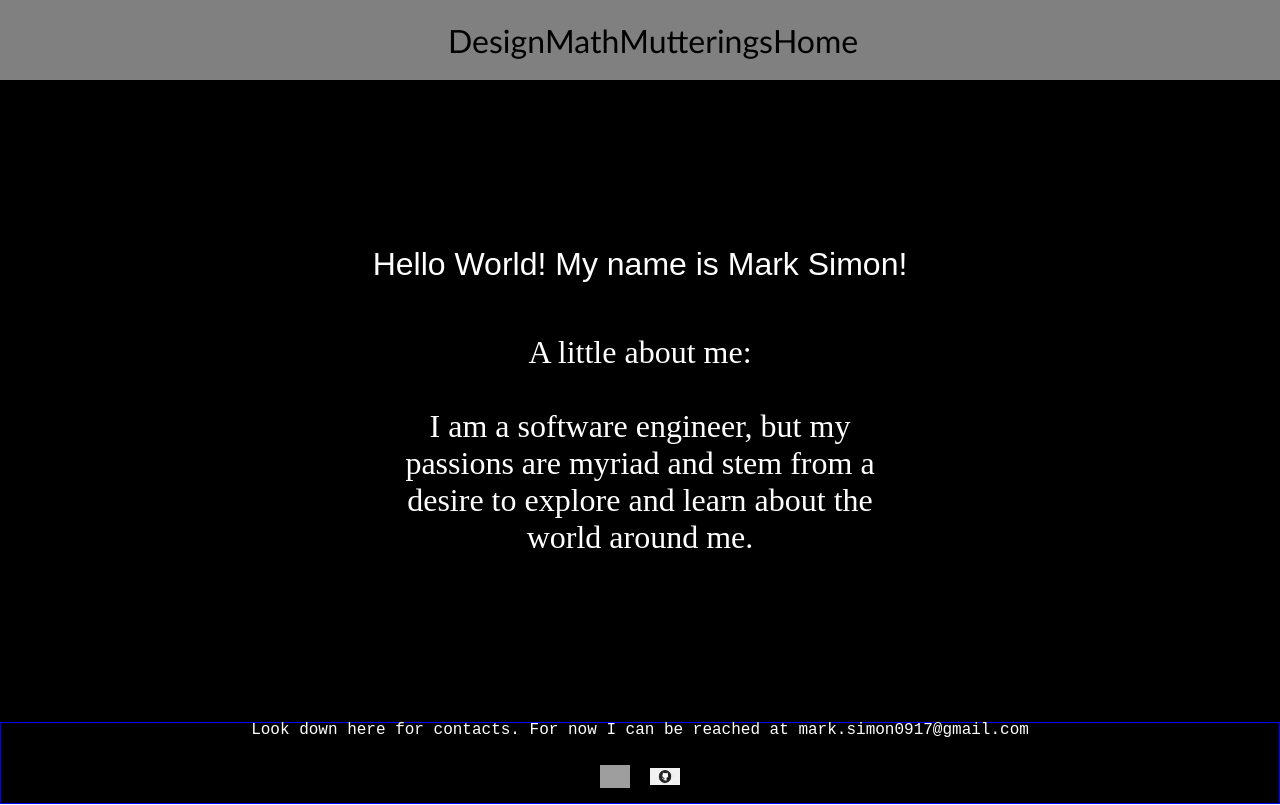
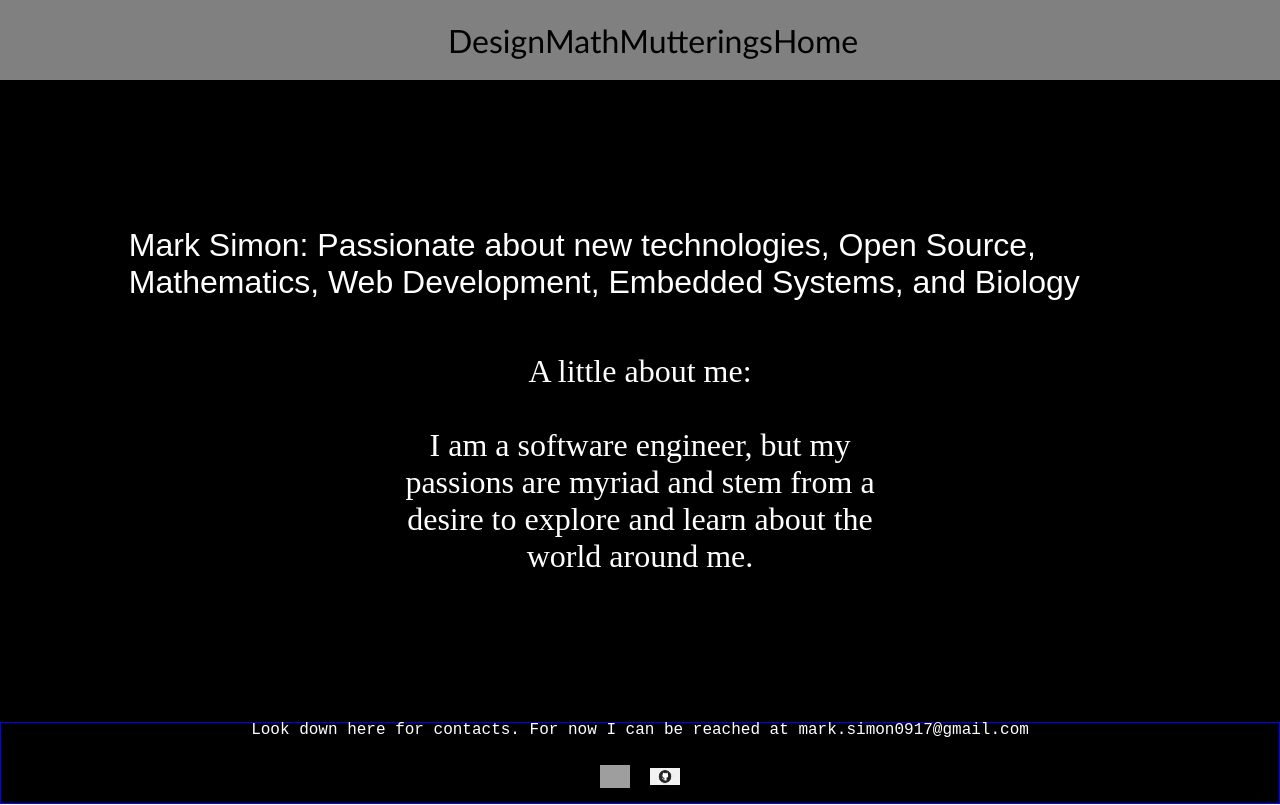
Before and after one commit to markgsimon/website, a React (Create React App) app: page / in a window 1280 px wide. Built offline with nearby package versions, Linux system fonts and the light colour scheme; grey boxes are pictures that could not be loaded.

Commit message:
updated homepage title

```diff
--- a/src/pages/Home/index.js
+++ b/src/pages/Home/index.js
@@ -26,7 +26,7 @@ const Home = (props) => {
   return (
     <PageWrapper>
       <HomeContent>
-        <HomepageTitle>Hello World! My name is Mark Simon!</HomepageTitle>
+        <HomepageTitle>Mark Simon: Passionate about new technologies, Open Source, Mathematics, Web Development, Embedded Systems, and Biology</HomepageTitle>
         <HomePageDescription style = {{textAlign: "center", marginTop: "5%"}} > A little about me:  </HomePageDescription>
         <HomePageDescription style = {{textAlign: "center"}}>
           <br/>
```
